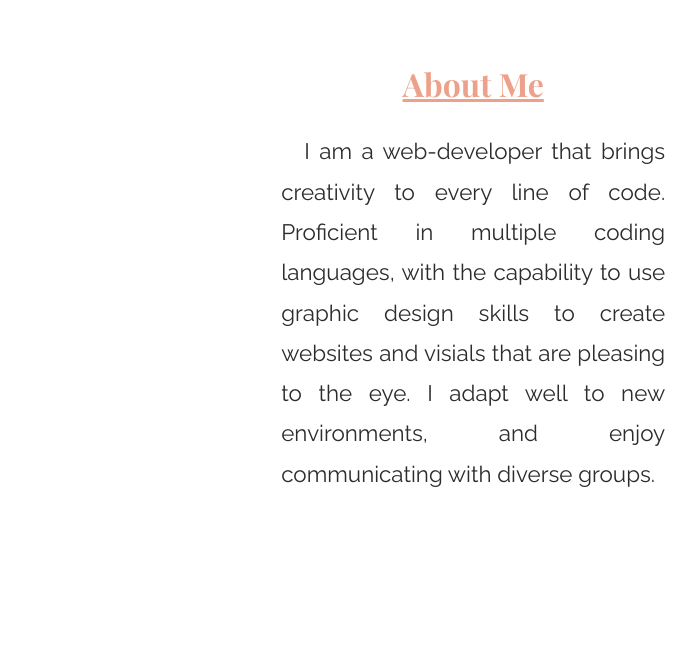
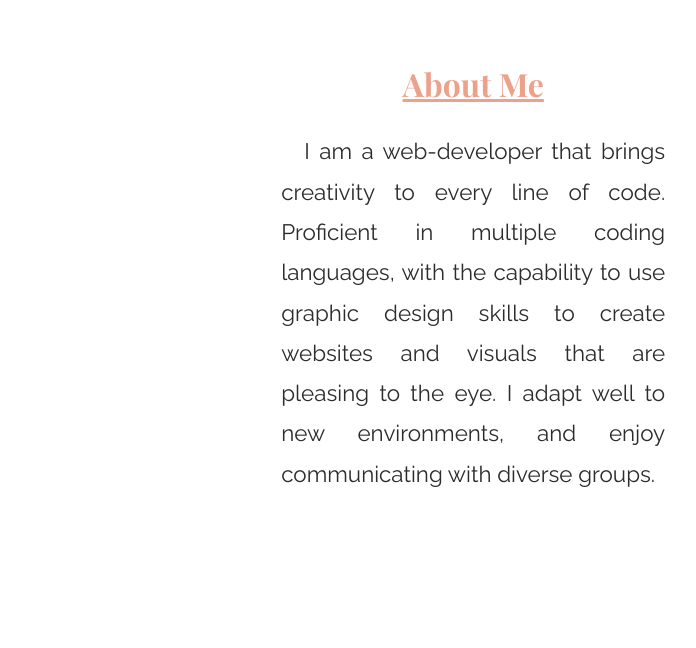
Before and after one commit to ssotereanos/portfolio, a plain HTML site: page index.html in a window 1280 px wide. Shown: the part 840-1488 px from the top of the page, without its empty margins (70-766 px from the left). Drawn offline with nearby package versions, Linux system fonts and the light colour scheme.

Commit message:
Add files via upload

```diff
--- a/index.html
+++ b/index.html
@@ -31,7 +31,7 @@
       <div class="clearfix"></div>
          <section class="left-col">
               <h2>About Me</h2>
-               <p style="text-indent:6%;">I am a web-developer that brings creativity to every line of code. Proficient in multiple coding languages, with the capability to use graphic design skills to create websites and visials that are pleasing to the eye. I adapt well to new environments, and enjoy communicating with diverse groups.</p>
+               <p style="text-indent:6%;">I am a web-developer that brings creativity to every line of code. Proficient in multiple coding languages, with the capability to use graphic design skills to create websites and visuals that are pleasing to the eye. I adapt well to new environments, and enjoy communicating with diverse groups.</p>
          </section>
          <section class="sidebar">
          	 <img src='img/me.jpg'>
```
